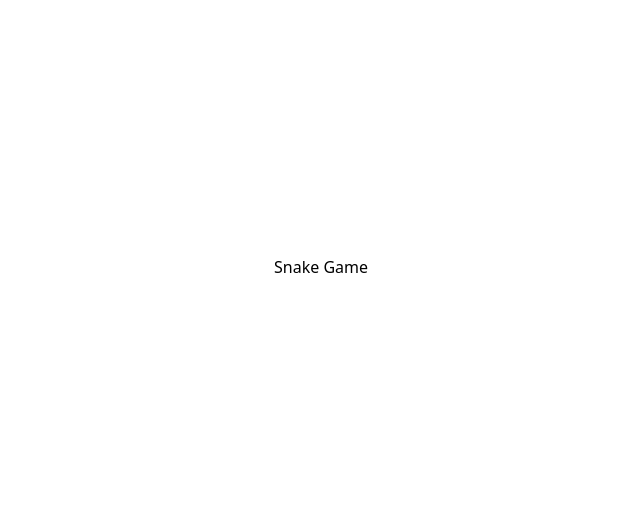
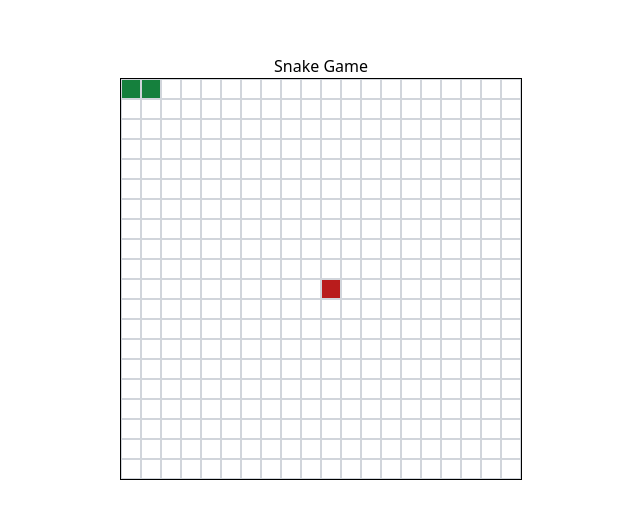
Before and after one commit to w11dcard/nextjs-snake, a Next.js app: page / in a window 1280 px wide. Shown: the part 133-652 px from the top of the page, without its empty margins (319-959 px from the left). Built offline with nearby package versions, Linux system fonts and the light colour scheme.

Commit message:
feat: add SnakeGrid component and basic game functionality

```diff
--- a/components/SnakeGrid.tsx
+++ b/components/SnakeGrid.tsx
@@ -1,5 +1,80 @@
 "use client"
 
+import { useEffect, useState } from "react"
+
+const GRID_SIZE = 20
+
+interface Point {
+	x: number
+	y: number
+}
+
+type Direction = "UP" | "DOWN" | "LEFT" | "RIGHT"
+
 export default function SnakeGrid() {
-	return <div></div>
+	const [snake, setSnake] = useState<Point[]>([
+		{ y: 0, x: 2 },
+		{ y: 0, x: 1 },
+		{ y: 0, x: 0 },
+	])
+	const [food, setFood] = useState<Point>({ x: 0, y: 0 })
+	const [direction, setDirection] = useState<Direction>("DOWN")
+	const [isGameOver, setIsGameOver] = useState<boolean>(false)
+
+	const generateFood = () => {
+		let newFood: Point
+		do {
+			newFood = {
+				x: Math.floor(Math.random() * GRID_SIZE),
+				y: Math.floor(Math.random() * GRID_SIZE),
+			}
+		} while (snake.some((snakePart) => snakePart.x === newFood.x && snakePart.y === newFood.y))
+		setFood(newFood)
+	}
+
+	const moveSnake = () => {
+		const newSnake = [...snake]
+		const snakeHead = newSnake[0]
+		if (direction === "UP") {
+			snakeHead.y -= 1
+		}
+		if (direction === "DOWN") {
+			snakeHead.y += 1
+		}
+		if (direction === "LEFT") {
+			snakeHead.x -= 1
+		}
+		if (direction === "RIGHT") {
+			snakeHead.x += 1
+		}
+
+		setSnake(newSnake)
+	}
+
+	useEffect(() => {
+		generateFood()
+	}, [])
+
+	useEffect(() => {
+		const interval = setInterval(moveSnake, 60)
+		return () => clearInterval(interval)
+	}, [snake, direction])
+
+	return (
+		<div className="grid-cols-20 grid-rows-20 grid border">
+			{Array.from({ length: GRID_SIZE }).map((_, y) => (
+				<div key={y} className="flex">
+					{Array.from({ length: GRID_SIZE }).map((_, x) => (
+						<div
+							key={x}
+							style={{ boxSizing: "border-box" }}
+							className={`h-5 w-5 border border-gray-300 ${
+								snake.some((snakePart) => snakePart.x === x && snakePart.y === y) ? "bg-green-700" : ""
+							} ${food.x === x && food.y === y ? "bg-red-700" : ""}`}
+						></div>
+					))}
+				</div>
+			))}
+		</div>
+	)
 }
```
